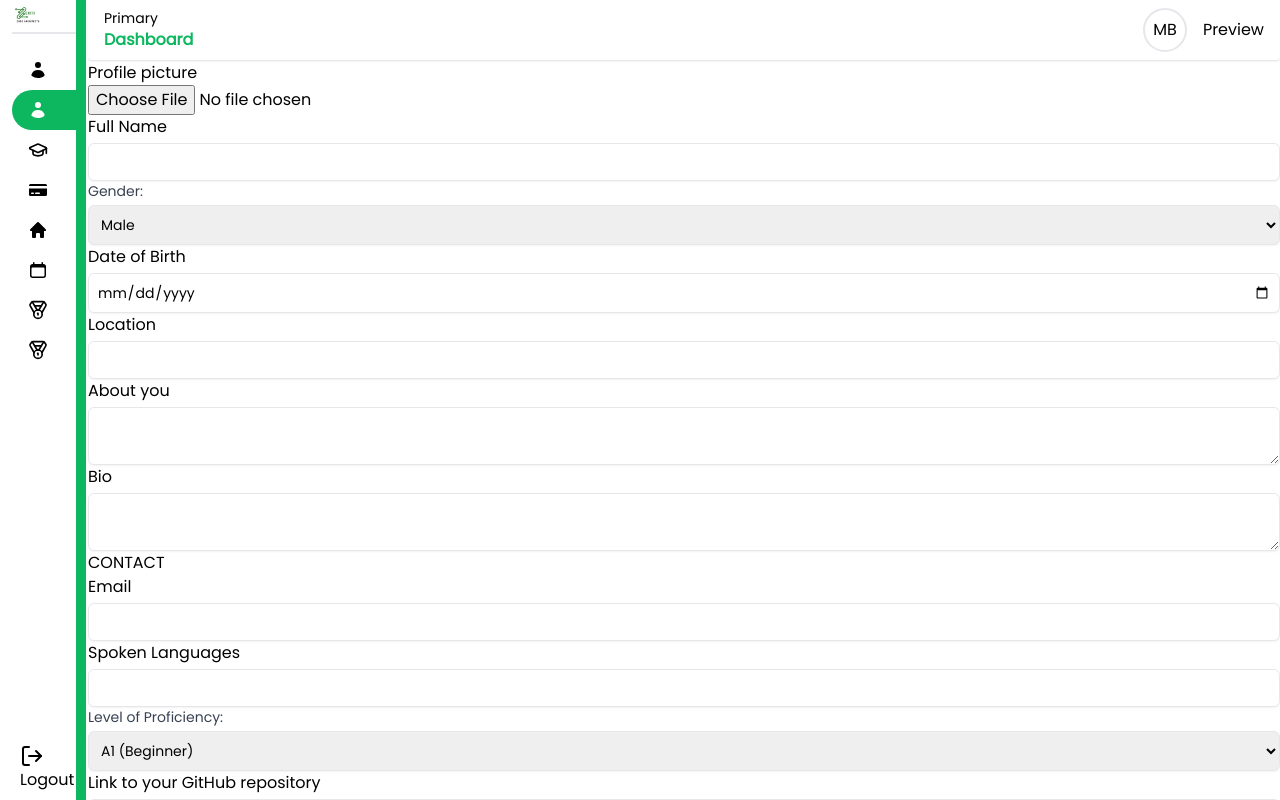
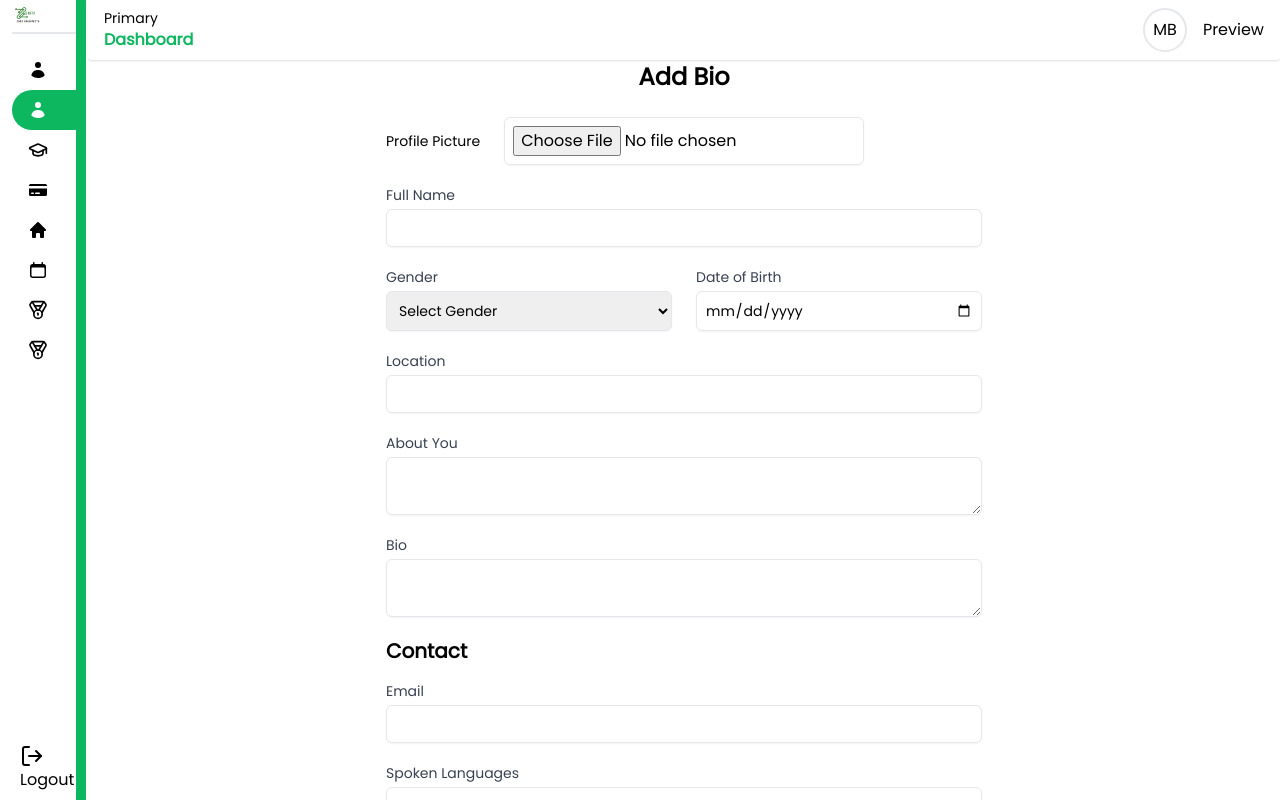
Before and after one commit to Zenith-Code-Architects/portfolio-app, a React (Vite) app: page /dashboard/bio/add-bio in a window 1280 px wide. Built offline with nearby package versions, Linux system fonts and the light colour scheme; sample sign-in values are in the browser's storage.

Commit message:
bio integration

```diff
--- a/src/components/Loader.jsx
+++ b/src/components/Loader.jsx
@@ -1,14 +1,14 @@
-import { InfinitySpin } from "react-loader-spinner"
+import { InfinitySpin } from "react-loader-spinner";
 
-const Loader = () => {
+const Loader = ({ color = "#4fa94d", width = "200" }) => {
   return (
     <InfinitySpin
-                visible={true}
-                width="200"
-                color="#4fa94d"
-                ariaLabel="infinity-spin-loading"
-              />
-  )
-}
+      visible={true}
+      width={width}
+      color={color}
+      ariaLabel="infinity-spin-loading"
+    />
+  );
+};
 
-export default Loader
+export default Loader;
--- a/src/components/NavBar.jsx
+++ b/src/components/NavBar.jsx
@@ -1,27 +1,23 @@
-import React from 'react'
-import { Link } from 'react-router-dom'
+import React from "react";
+import { Link } from "react-router-dom";
 
 const NavBar = ({ user }) => {
   return (
     <>
-            <div>
-
-                <nav className='border-b shadow-sm rounded-b bg-[#fff] py-2 px-4'>
-                    <ul className='no-underline flex justify-between'>
-                        <div className=''>
-                            <li className='text-sm' >Primary</li>
-                            <h1 className='no-underline font-bold text-primary'>Dashboard</h1>
+      <nav className="border-b shadow-sm rounded-b bg-[#fff] py-2 px-4">
+        <ul className="no-underline flex justify-between">
+          <div className="">
+            <li className="text-sm">Primary</li>
+            <h1 className="no-underline font-bold text-primary">Dashboard</h1>
           </div>
-                        <div className='flex flex-row items-center gap-x-4'>
-                            <span className='border-2 p-2 rounded-full'>MB</span>
+          <div className="flex flex-row items-center gap-x-4">
+            <span className="border-2 p-2 rounded-full">MB</span>
             <Link to={`/preview/${user?.userName}`}>Preview</Link>
           </div>
         </ul>
       </nav>
+    </>
+  );
+};
 
-            </div>
-        </>
-    )
-}
-
-export default NavBar
+export default NavBar;
--- a/src/pages/Dashboard/pages/Achievements.jsx
+++ b/src/pages/Dashboard/pages/Achievements.jsx
@@ -8,6 +8,7 @@ import {
 } from "../../../services/achievements";
 import Loader from "../../../components/Loader";
 import { PencilIcon, TrashIcon } from "@heroicons/react/20/solid";
+import PageLoader from "../components/PageLoader";
 
 const Achievements = () => {
   const navigate = useNavigate();
@@ -45,17 +46,16 @@ const Achievements = () => {
 
   return (
     <div>
-      <PagesLayout
-        headerText="Achievements"
-        buttonText="Add New"
-        onClick={() => navigate("/dashboard/achievements/add-achievement")}
-        children=""
-      />
-
       {isLoading ? (
-        <Loader />
+        <PageLoader />
       ) : (
         <div>
+          <PagesLayout
+            headerText="Achievements"
+            buttonText="Add New"
+            onClick={() => navigate("/dashboard/achievements/add-achievement")}
+            children=""
+          />
           {achievements?.length == 0 ? (
             <p>No Achievements added yet</p>
           ) : (
--- a/src/pages/Dashboard/pages/Add-new/AddBio.jsx
+++ b/src/pages/Dashboard/pages/Add-new/AddBio.jsx
@@ -43,118 +43,182 @@ const AddBio = () => {
   };
 
   return (
-    <div>
-      <form onSubmit={handleSubmit(onSubmit)} className="flex flex-col">
-        <label htmlFor="">Profile picture</label>
+    <div className="flex justify-center">
+      <form onSubmit={handleSubmit(onSubmit)} className="flex flex-col w-1/2">
+        <h1 className="text-2xl text-center font-semibold mb-6">Add Bio</h1>
+
+        <div className="flex flex-row items-center gap-x-6 mb-5">
+          <label htmlFor="profilePicture" className="block text-sm font-medium">
+            Profile Picture
+          </label>
           <input
             type="file"
+            className="border p-2 rounded-md shadow-sm"
             {...register("profilePicture", {
               required: "Profile picture is required",
             })}
           />
-        {errors.profilePicture && <p>{errors.profilePicture.message}</p>}
+          {errors.profilePicture && (
+            <p className="text-red-500">{errors.profilePicture.message}</p>
+          )}
+        </div>
 
-        <label htmlFor="">Full Name</label>
+        <div className="mb-5">
+          <label
+            htmlFor="user"
+            className="block text-sm font-medium text-gray-700"
+          >
+            Full Name
+          </label>
           <input
             type="text"
-          className="mt-1 block w-full p-2 border  rounded-md shadow-sm sm:text-sm"
+            className="mt-1 block w-full p-2 border rounded-md shadow-sm sm:text-sm"
             {...register("user", { required: "Full name is required" })}
           />
-        {errors.user && <p>{errors.user.message}</p>}
+          {errors.user && <p className="text-red-500">{errors.user.message}</p>}
+        </div>
 
+        <div className="flex flex-row justify-between gap-x-6 mb-5">
+          <div className="w-1/2">
             <label
-          htmlFor="input"
+              htmlFor="sex"
               className="block text-sm font-medium text-gray-700"
             >
-          Gender:
+              Gender
             </label>
             <select
-          className="mt-1 block w-full p-2 border  rounded-md shadow-sm  sm:text-sm"
+              className="mt-1 block w-full p-2 border rounded-md shadow-sm sm:text-sm"
               {...register("sex", { required: "Gender is required" })}
             >
-          <option>Male</option>
-          <option>Female</option>
+              <option value="">Select Gender</option>
+              <option value="Male">Male</option>
+              <option value="Female">Female</option>
             </select>
-        {errors.sex && <p>{errors.sex.message}</p>}
+            {errors.sex && <p className="text-red-500">{errors.sex.message}</p>}
+          </div>
 
-        <label htmlFor="">Date of Birth</label>
+          <div className="w-1/2">
+            <label
+              htmlFor="dateOfBirth"
+              className="block text-sm font-medium text-gray-700"
+            >
+              Date of Birth
+            </label>
             <input
               type="date"
-          className="mt-1 block w-full p-2 border  rounded-md shadow-sm sm:text-sm"
+              className="mt-1 block w-full p-2 border rounded-md shadow-sm sm:text-sm"
               {...register("dateOfBirth", {
                 required: "Date Of Birth is required",
               })}
             />
-        {errors.dateOfBirth && <p>{errors.dateOfBirth.message}</p>}
+            {errors.dateOfBirth && (
+              <p className="text-red-500">{errors.dateOfBirth.message}</p>
+            )}
+          </div>
+        </div>
 
-        <label htmlFor="">Location</label>
+        <div className="mb-5">
+          <label
+            htmlFor="location"
+            className="block text-sm font-medium text-gray-700"
+          >
+            Location
+          </label>
           <input
             type="text"
-          className="mt-1 block w-full p-2 border  rounded-md shadow-sm sm:text-sm"
+            className="mt-1 block w-full p-2 border rounded-md shadow-sm sm:text-sm"
             {...register("location", { required: "Location is required" })}
           />
-        {errors.location && <p>{errors.location.message}</p>}
+          {errors.location && (
+            <p className="text-red-500">{errors.location.message}</p>
+          )}
+        </div>
 
-        <label htmlFor="">About you</label>
+        <div className="mb-5">
+          <label
+            htmlFor="about"
+            className="block text-sm font-medium text-gray-700"
+          >
+            About You
+          </label>
           <textarea
-          className="mt-1 block w-full p-2 border  rounded-md shadow-sm sm:text-sm"
+            className="mt-1 block w-full p-2 border rounded-md shadow-sm sm:text-sm"
             {...register("about")}
           ></textarea>
+        </div>
 
-        <label htmlFor="">Bio</label>
+        <div className="mb-5">
+          <label
+            htmlFor="bio"
+            className="block text-sm font-medium text-gray-700"
+          >
+            Bio
+          </label>
           <textarea
-          className="mt-1 block w-full p-2 border  rounded-md shadow-sm sm:text-sm"
+            className="mt-1 block w-full p-2 border rounded-md shadow-sm sm:text-sm"
             {...register("bio")}
           ></textarea>
+        </div>
 
-        {/* contact section */}
-        <h1>CONTACT</h1>
-        <label htmlFor="">Email</label>
+        <h2 className="text-xl font-semibold mb-4">Contact</h2>
+        <div className="mb-5">
+          <label
+            htmlFor="contact"
+            className="block text-sm font-medium text-gray-700"
+          >
+            Email
+          </label>
           <input
             type="email"
-          className="mt-1 block w-full p-2 border  rounded-md shadow-sm sm:text-sm"
+            className="mt-1 block w-full p-2 border rounded-md shadow-sm sm:text-sm"
             {...register("contact", { required: "Email is required" })}
           />
-        {errors.contact && <p>{errors.contact.message}</p>}
+          {errors.contact && (
+            <p className="text-red-500">{errors.contact.message}</p>
+          )}
+        </div>
 
-        <label htmlFor="">Spoken Languages</label>
+        <div className="mb-5">
+          <label
+            htmlFor="spokenLanguages"
+            className="block text-sm font-medium text-gray-700"
+          >
+            Spoken Languages
+          </label>
           <input
             type="text"
-          className="mt-1 block w-full p-2 border  rounded-md shadow-sm sm:text-sm"
+            className="mt-1 block w-full p-2 border rounded-md shadow-sm sm:text-sm"
             {...register("spokenLanguages")}
           />
+        </div>
 
+        <div className="mb-5">
           <label
-          htmlFor="proficiency"
+            htmlFor="github"
             className="block text-sm font-medium text-gray-700"
           >
-          Level of Proficiency:
+            Link to your GitHub repository
           </label>
-        <select
-          className="mt-1 block w-full p-2 border rounded-md shadow-sm sm:text-sm"
-          {...register("proficiency")}
-        >
-          <option>A1 (Beginner)</option>
-          <option>A2 (Pre-Intermediate)</option>
-          <option>B1 (Intermediate)</option>
-          <option>B2 (Upper-Intermediate)</option>
-          <option>C1 (Advanced)</option>
-          <option>C2 (Proficient)</option>
-        </select>
-
-        <label htmlFor="">Link to your GitHub repository</label>
           <input
             type="url"
             className="mt-1 block w-full p-2 border rounded-md shadow-sm sm:text-sm"
             {...register("github", {
-            required: "Your github repo link is required",
+              required: "Your GitHub repo link is required",
             })}
           />
-        {errors.github && <p>{errors.github.message}</p>}
+          {errors.github && (
+            <p className="text-red-500">{errors.github.message}</p>
+          )}
+        </div>
 
-        {/* social media links */}
-        <h1>Socials</h1>
-        <label htmlFor="">LinkedIn</label>
+        <h2 className="text-xl font-semibold mb-4">Socials</h2>
+        <div className="mb-5">
+          <label
+            htmlFor="linkedIn"
+            className="block text-sm font-medium text-gray-700"
+          >
+            LinkedIn
+          </label>
           <input
             type="url"
             className="mt-1 block w-full p-2 border rounded-md shadow-sm sm:text-sm"
@@ -162,15 +226,31 @@ const AddBio = () => {
               required: "Your LinkedIn profile link is required",
             })}
           />
-        {errors.linkedIn && <p>{errors.linkedIn.message}</p>}
+          {errors.linkedIn && (
+            <p className="text-red-500">{errors.linkedIn.message}</p>
+          )}
+        </div>
 
-        <label htmlFor="">Instagram</label>
+        <div className="mb-5">
+          <label
+            htmlFor="twitter"
+            className="block text-sm font-medium text-gray-700"
+          >
+            Instagram
+          </label>
           <input
             type="url"
             className="mt-1 block w-full p-2 border rounded-md shadow-sm sm:text-sm"
             {...register("twitter")}
           />
-        <button type="submit">{isSubmitting ? <Loader /> : "Add Bio"}</button>
+        </div>
+
+        <button
+          type="submit"
+          className="bg-primary text-white p-2 rounded-md drop-shadow mt-8 flex items-center justify-center"
+        >
+          {isSubmitting ? <Loader color="white" width="80" /> : "Add Bio"}
+        </button>
       </form>
     </div>
   );
--- a/src/pages/Dashboard/pages/Bio.jsx
+++ b/src/pages/Dashboard/pages/Bio.jsx
@@ -1,4 +1,4 @@
-import React from "react";
+import React, { useEffect, useState } from "react";
 import PagesLayout from "../layouts/PagesLayout";
 import { Link, useNavigate } from "react-router-dom";
 import { PencilIcon } from "@heroicons/react/20/solid";
@@ -6,9 +6,41 @@ import BioCards from "../../../components/BioCards";
 import BioOverview from "../../../components/BioOverview";
 import LilianZiwu from "../../../assets/images/braids.jpeg";
 import "../../../App.css";
+import { apiAddProfile } from "../../../services/profile";
+import Loader from "../../../components/Loader";
+import PageLoader from "../components/PageLoader";
 
 const Bio = () => {
   const navigate = useNavigate();
+  const [profile, setProfile] = useState([]);
+  const [isLoading, setIsLoading] = useState(false);
+  const [isDeleting, setIsDeleting] = useState(false);
+
+  const fetchProfile = async () => {
+    setIsLoading(true);
+    try {
+      const res = await apiAddProfile();
+      console.log(res.data);
+      setProfile(res.data.bio);
+    } catch (error) {
+      console.log(error);
+    } finally {
+      setIsLoading(false);
+    }
+  };
+
+  // const handleDelete = async (_id) => {
+  //   setIsDeleting((prev) => ({ ...prev, [_id]: true }));
+  //   try {
+  //     const res = await api
+  //   } catch (error) {
+
+  //   }
+  // };
+
+  useEffect(() => {
+    fetchProfile();
+  }, []);
 
   return (
     <div className="p-4 bg-white">
@@ -17,7 +49,18 @@ const Bio = () => {
         onClick={() => navigate("/dashboard/bio/add-bio")}
       />
 
-      <div className="flex justify-evenly mt-8 mb-12">
+      {isLoading ? (
+        <PageLoader />
+      ) : (
+        <div>
+          {profile.length == 0 ? (
+            <p>No Bio added yet</p>
+          ) : (
+            <>
+              {profile.map((profile, index) => {
+                return (
+                  <>
+                    <div key={index} className="flex justify-evenly mt-8 mb-12">
                       <div className="w-64 h-64 relative staggered-item">
                         <img src={LilianZiwu} alt="user image" className="" />
                         <span className="absolute right-0 bg-green-500 p-2 rounded-full staggered-item">
@@ -26,17 +69,24 @@ const Bio = () => {
                       </div>
 
                       <div className="flex flex-col space-y-4 staggered-item">
-          <BioCards name="Full Name" value="Lilian Awo Ziwu" />
+                        <BioCards name="Full Name" value={profile.user} />
                         <BioCards name="Gender" value="Female" />
-          <BioCards name="Date Of Birth" value="19th August, 2005" />
+                        <BioCards
+                          name="Date Of Birth"
+                          value="19th August, 2005"
+                        />
                         <BioCards name="Location" value="Nungua" />
-          <BioCards name="Address" value="Number 4 Nii Kotey Street" />
+                        <BioCards
+                          name="Address"
+                          value="Number 4 Nii Kotey Street"
+                        />
                       </div>
                     </div>
-
                     <div className="min-h-screen py-10">
                       <div className="bg-white shadow-sm rounded-lg p-6 max-w-4xl mx-auto">
-          <h1 className="text-3xl font-bold mb-6 staggered-item">Overview</h1>
+                        <h1 className="text-3xl font-bold mb-6 staggered-item">
+                          Overview
+                        </h1>
 
                         <BioOverview
                           label="Bio"
@@ -101,6 +151,13 @@ const Bio = () => {
                         </div>
                       </div>
                     </div>
+                  </>
+                );
+              })}
+            </>
+          )}
+        </div>
+      )}
     </div>
   );
 };
--- a/src/pages/Dashboard/pages/Education.jsx
+++ b/src/pages/Dashboard/pages/Education.jsx
@@ -8,6 +8,7 @@ import {
 import Loader from "../../../components/Loader";
 import { TrashIcon } from "@heroicons/react/20/solid";
 import { toast } from "react-toastify";
+import PageLoader from "../components/PageLoader";
 
 const Education = () => {
   const navigate = useNavigate();
@@ -53,7 +54,7 @@ const Education = () => {
         onClick={() => navigate("/dashboard/education/add-education")}
       />
       {isLoading ? (
-        <Loader />
+        <PageLoader />
       ) : (
         <div className="p-4">
           {education?.length === 0 ? (
--- a/src/pages/Dashboard/pages/Experiences.jsx
+++ b/src/pages/Dashboard/pages/Experiences.jsx
@@ -7,6 +7,7 @@ import {
   apiGetExperiences,
 } from "../../../services/experiences";
 import { toast } from "react-toastify";
+import PageLoader from "../components/PageLoader";
 
 const Experiences = () => {
   const navigate = useNavigate();
@@ -53,7 +54,7 @@ const Experiences = () => {
       />
 
       {isLoading ? (
-        <Loader />
+        <PageLoader />
       ) : (
         <div>
           {experiences?.length == 0 ? (
--- a/src/pages/Dashboard/pages/Projects.jsx
+++ b/src/pages/Dashboard/pages/Projects.jsx
@@ -4,6 +4,7 @@ import { useNavigate } from "react-router-dom";
 import { apiDeleteProject, apiGetProjects } from "../../../services/projects";
 import Loader from "../../../components/Loader";
 import { toast } from "react-toastify";
+import PageLoader from "../components/PageLoader";
 
 const Projects = () => {
   const navigate = useNavigate();
@@ -49,7 +50,7 @@ const Projects = () => {
         onClick={() => navigate("/dashboard/projects/add-project")}
       />
       {isLoading ? (
-        <Loader />
+        <PageLoader />
       ) : (
         <div>
           {projects.length == 0 ? (
--- a/src/pages/Dashboard/pages/Skills.jsx
+++ b/src/pages/Dashboard/pages/Skills.jsx
@@ -1,9 +1,7 @@
 import React, { useEffect, useState } from "react";
-import NavBar from "../../../components/NavBar";
 import { useNavigate } from "react-router-dom";
 import PagesLayout from "../layouts/PagesLayout";
 import { apiDeleteSkill, apiGetSkills } from "../../../services/skills";
-import D from "../../../constants";
 import { PencilIcon, TrashIcon } from "@heroicons/react/20/solid";
 import Loader from "../../../components/Loader";
 import { toast } from "react-toastify";
```
Also changed, not shown: src/App.jsx (+47 -49 lines), src/pages/Dashboard/layouts/index.jsx (+12 -15 lines), src/pages/Dashboard/pages/Overview.jsx (+9 -12 lines). Lines whose indentation alone changed are shown as unchanged.
